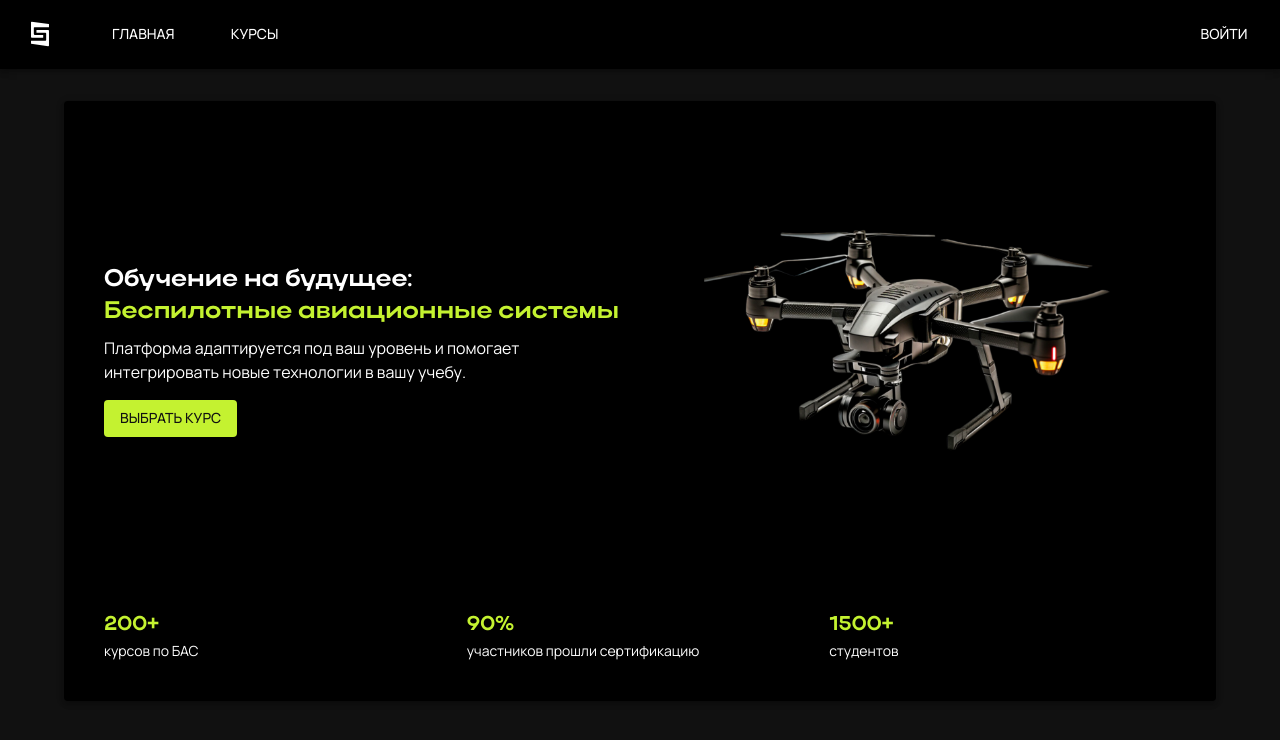
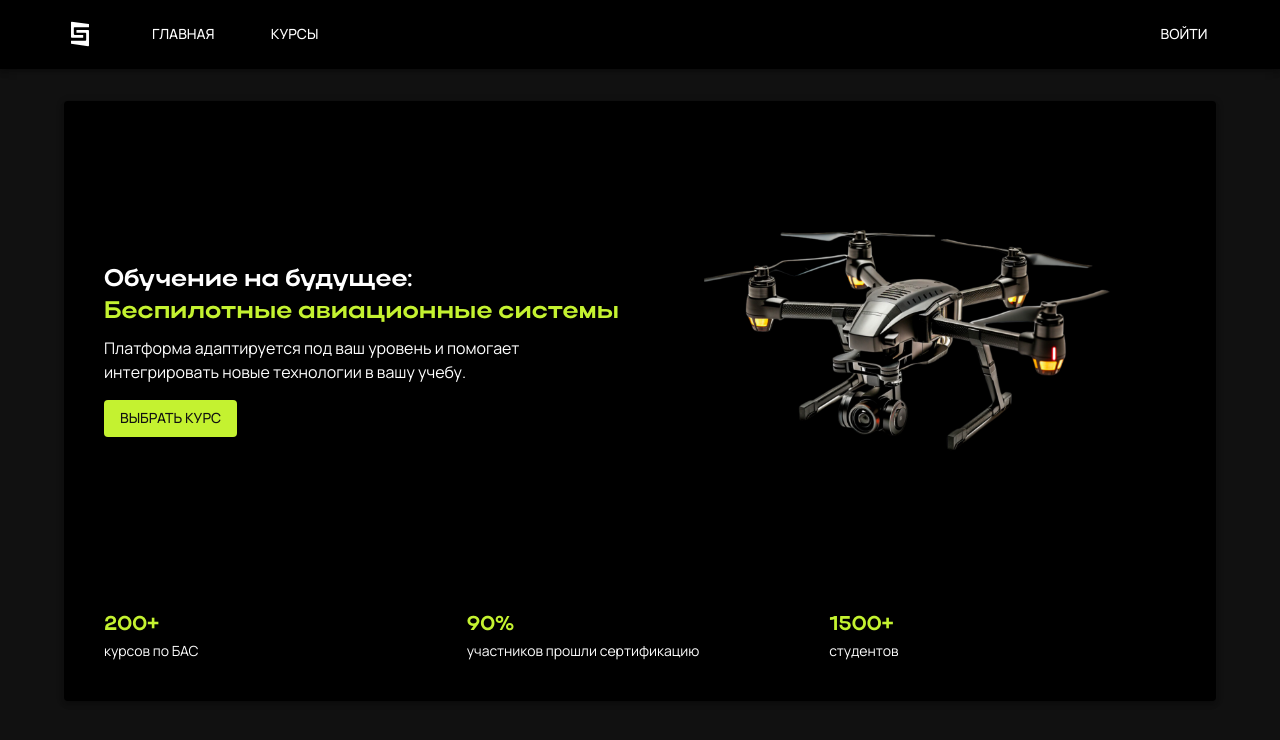
Before and after one commit to Dikiliev/hakaton-02-08-2024, a React (Vite) app in the folder frontend/: page / in a window 1280 px wide. Shown: the top 740 px of the page. Built offline with nearby package versions, Linux system fonts and the light colour scheme; what quill-image-resize-module-react, simple-zustand-devtools would draw is missing.

Commit message:
design header

```diff
--- a/frontend/src/components/header/Header.jsx
+++ b/frontend/src/components/header/Header.jsx
@@ -98,7 +98,7 @@ const Header = () => {
 
     return (
         <AppBar position="static" sx={{ backgroundColor: 'background.paper' }}>
-            <Container maxWidth="xl">
+            <Container maxWidth="lg">
                 <Toolbar disableGutters sx={{ gap: 5 }}>
                     <Box sx={{ display: { xs: 'none', md: 'flex' }, alignItems: 'center', mr: 1 }}>
                         <CustomIcon style={{ width: 32, height: 32 }} />
```
